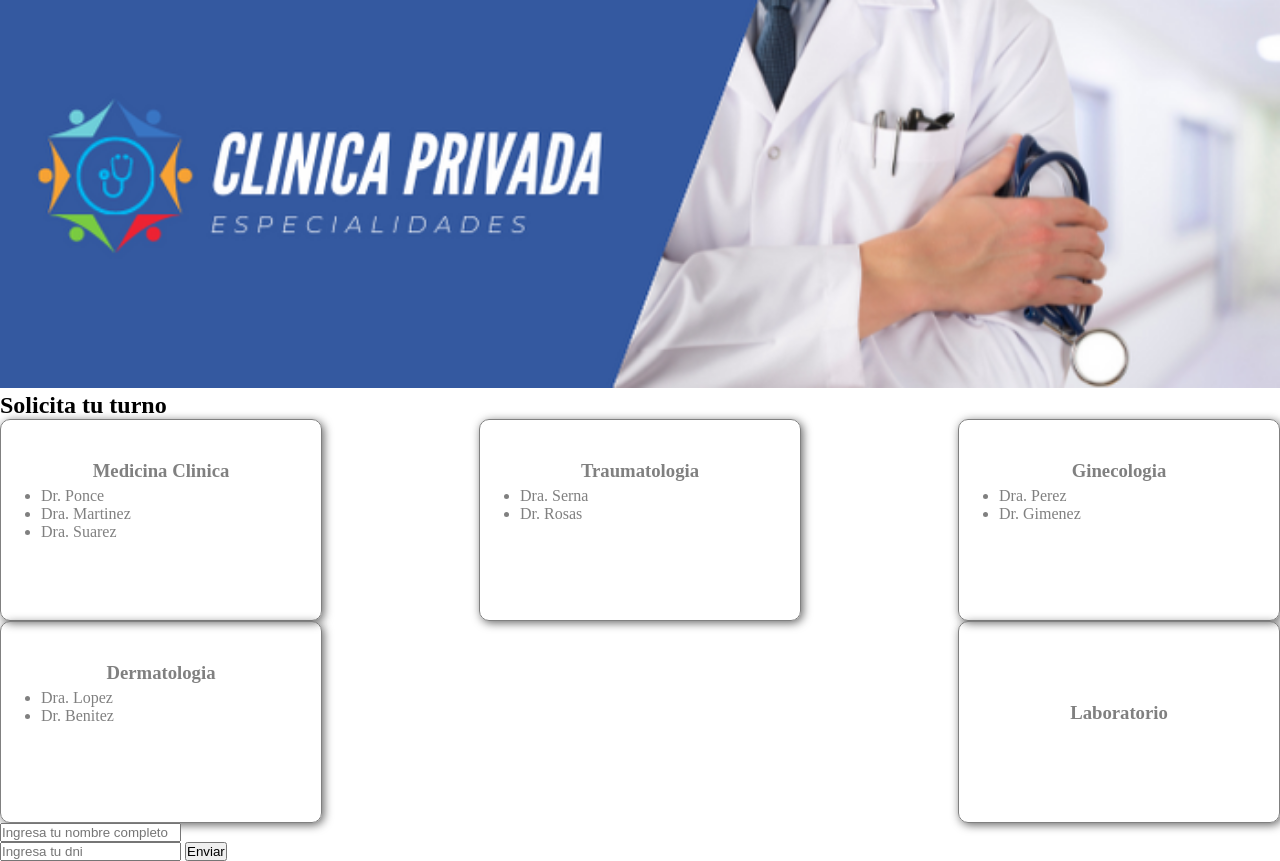
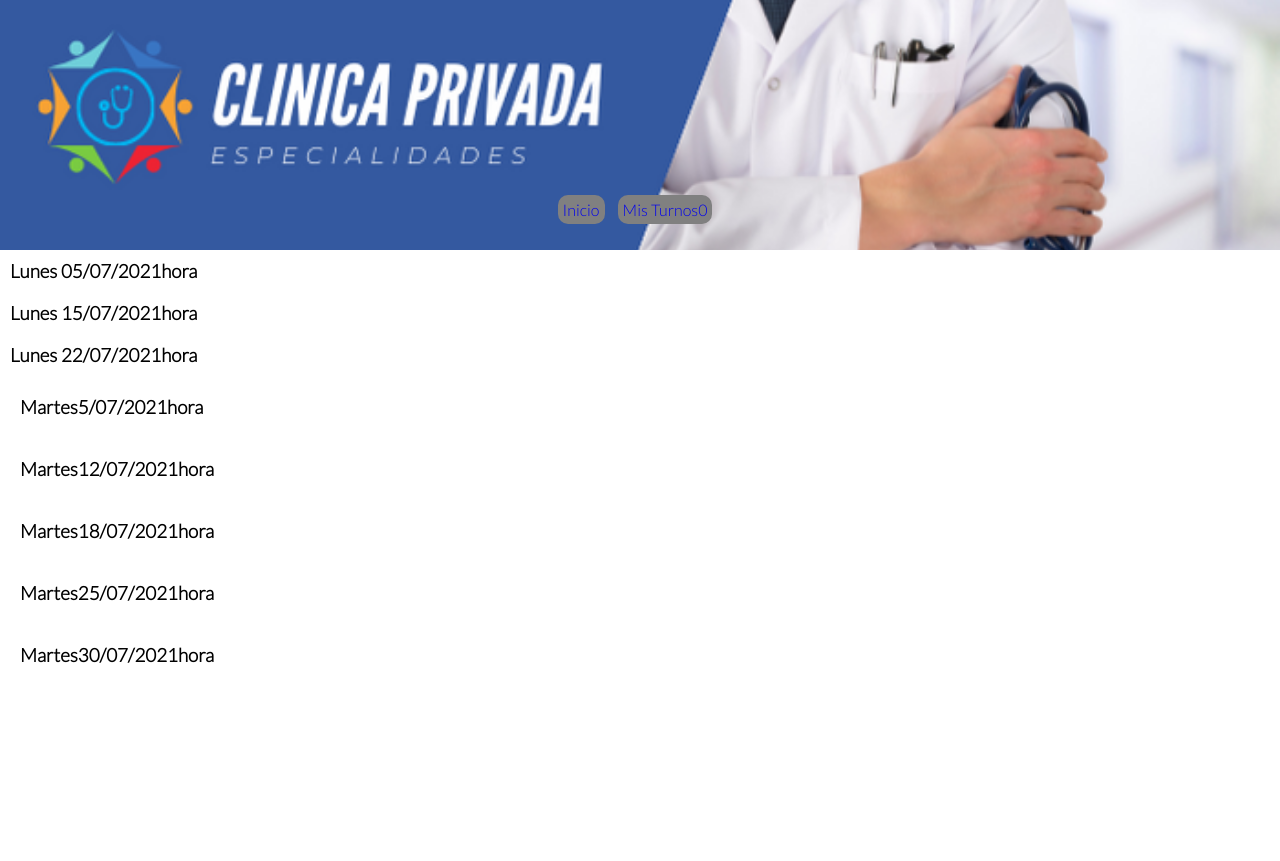
Before and after one commit to AndresCistac/desafios-js, a plain HTML site: page index.html in a window 1280 px wide. After the commit the page ends 800 px from the top, so only its background shows below. Drawn offline with Linux system fonts and the light colour scheme.

Commit message:
desafio 7 y complementario

```diff
--- /dev/null
+++ b/estilos.css
@@ -0,0 +1,67 @@
+*{
+    margin: 0;
+    padding: 0;
+    box-sizing: border-box;
+    font-family: 'Lato', sans-serif;;
+}
+
+header{
+    background-image: url("img/logoClinica.png");
+    background-size: cover;
+    background-position: center;
+    height: 250px;
+}
+
+nav{
+    display: flex;
+    justify-content: center;
+    align-content: center;
+    padding-top: 200px;
+}
+
+
+li{
+    display: inline-block;
+    padding-right: 10px;
+    list-style: none;
+}
+
+li a{
+    padding: 5px;
+    background-color: grey;
+    text-decoration: none;
+    border-radius: 10px;
+
+}
+.turnos {
+    display: inline-block;
+    align-content: center;
+}
+/* .turnos div {
+    display: flex;
+    padding: 10px;
+} */
+
+
+
+.solicitar{
+    width: 200px;
+    position: absolute;
+    opacity: 0;
+    transition: all 0.5s ease-in-out;
+    background-color: grey;
+    color: black;
+    text-decoration: none
+}
+.turnosHover{
+    display: flex;
+    padding: 10px;
+}
+
+.turnosHover:hover .turno1,
+.turnosHover:hover .turno2,
+.turnosHover:hover .turno3{
+    padding-left: 15px;
+    opacity: 1;
+    text-decoration: none;
+}
--- a/index.html
+++ b/index.html
@@ -4,73 +4,60 @@
     <meta charset="UTF-8">
     <meta http-equiv="X-UA-Compatible" content="IE=edge">
     <meta name="viewport" content="width=device-width, initial-scale=1.0">
-    <link rel="stylesheet" href="style.css">
-    <title>Document</title>
+    <link rel="preconnect" href="https://fonts.gstatic.com">
+    <link href="https://fonts.googleapis.com/css2?family=Lato:wght@300&display=swap" rel="stylesheet">
+    <link rel="stylesheet" href="estilos.css">
+    <title>Turnero online</title>
 </head>
 <body>
-    <main>
-    <header class="banner">
-        <img class="banner" src="img/logoClinica.png" alt="banner clinica">
+    <header>
+        <div class="banner"></div>
+        <nav>
+            <!-- Agregar iconios de ion icons o font awesome-->
+            <ul>
+                <li><a href="index.html">Inicio</a></li>
+                <li class="misTurnos">
+                    <a href="misTurnos.html">Mis Turnos<span>0</span> </a></li>
+            </ul>
+        </nav>
     </header>
 
-    <h2>Solicita tu turno</h2>
+    <div class="contenedorTurnos">
 
-    <div class="especialidades">
-        <a class="a-clinica" href="#">
-        <div class="clinica">
+        <div id="turnosClinica" class="turnosClinica">
+            <div class="turnos">
+                <div class="turnosHover">
+                    <h3>Lunes 05/07/2021</h3>
+                    <h3>hora</h3>
+                    <a class="solicitar turno1" href="#">Solicitar</a>
 
-            <h3>Medicina Clinica</h3>
-            <ul>
-                <li>Dr. Ponce</li>
-                <li>Dra. Martinez</li>
-                <li>Dra. Suarez</li>
-            </ul>
+                </div>
+                <div class="turnosHover">
+                    <h3>Lunes 15/07/2021</h3>
+                    <h3>hora</h3>
+                    <a class="solicitar turno2" href="#">Solicitar</a>
+
+                </div>
+                <div class="turnosHover">
+                    <h3>Lunes 22/07/2021</h3>
+                    <h3>hora</h3>
+                    <a class="solicitar turno3" href="#">Solicitar</a>
+
+                </div>
+
+            </div>
+            <!--<div class="turnosPerez">
+                <div></div>
+                <div></div>
+                <div></div>
+            </div> -->
+
         </div>
-    </a>
-
-    <a class="a-traumatologia" href="#">
-    <div class="traumatologia">
-        <h3>Traumatologia</h3>
-        <ul>
-            <li>Dra. Serna</li>
-            <li>Dr. Rosas</li>
-        </ul>
     </div>
-    </a>
-    <a class="a-ginecologia" href="#">
-        <div class="ginecologia">
-            <h3>Ginecologia</h3>
-            <ul>
-                <li>Dra. Perez</li>
-                <li>Dr. Gimenez</li>
-            </ul>
-        </div>
-        </a>
-        <a class="a-dermatologia" href="#">
-            <div class="dermatologia">
-                <h3>Dermatologia</h3>
-                <ul>
-                    <li>Dra. Lopez</li>
-                    <li>Dr. Benitez</li>
-                </ul>
-            </div>
-            </a>
-    <a class="a-laboratorio" href="#">
-    <div class="laboratorio">
-        <h3>Laboratorio</h3>
 
     </div>
-    </a>
-</div>
-
-<form id="formulario">
-    <input id="nombre" type="text" placeholder="Ingresa tu nombre completo"> <br>
-    <input id="dni" type="number" placeholder="Ingresa tu dni">
-</form>
 
 
-
-</main>
     <script src="script.js"></script>
 </body>
 </html>
--- a/script.js
+++ b/script.js
@@ -1,115 +1,53 @@
-// Desafio 5
+let solicitudes = document.getElementsByClassName("solicitar");
+for (let i=0; i < solicitudes.length; i++){
+    solicitudes[i].addEventListener("click", () =>{
+        cantSolicitudes();
+    } )
+}
+function cantSolicitudes() {
+    var numeroSolicitudes = localStorage.getItem("cantSolicitudes");
+    numeroSolicitudes = parseInt(numeroSolicitudes);
+    if(numeroSolicitudes){
+        localStorage.setItem("cantSolicitudes", numeroSolicitudes + 1 );
+        document.querySelector(".misTurnos span").textContent = numeroSolicitudes +1;
+    }else{
+        localStorage.setItem("cantSolicitudes", 1 );
+        document.querySelector(".misTurnos span").textContent = 1;
+    }
+};
 
-// class Turno{
-//     constructor (nombre, apellido, afiliado, especialidad){
-//     this.nombre = nombre;
-//     this.apellido = apellido;
-//     this.afiliado = afiliado;
-//     this.especialidad = especialidad;
-//     }
-//     solicitud() {
-//         console.log("Se solicita turno para "+ this.nombre + " " + this.apellido);
-//     }
+//desafio 7 complementario
+//Constructor para turnos
+class Turno{
+    constructor(id, dia, fecha, hora){
+        this.id = id;
+        this.dia = dia;
+        this.fecha = fecha;
+        this.hora = hora;
+    }
+}
 
-//     aceptar() {
-//         var okey =  prompt("Si es correcta la informacion ingresar OK");
+const turno1 = new Turno("turno1", "Martes","5/07/2021", " hora");
+const turno2 = new Turno("turno2", "Martes","12/07/2021", " hora");
+const turno3 = new Turno("turno3", "Martes","18/07/2021", " hora");
+const turno4 = new Turno("turno4", "Martes","25/07/2021", " hora");
+const turno5 = new Turno("turno5", "Martes","30/07/2021", " hora");
 
-//         if(okey == "OK") {
-//             console.log("Se confirma turno para el Sr/Sra " + this.apellido + " especialidad: " + this.especialidad + ".");
-//         }
-//     }
+const losTurnos = [turno1, turno2, turno3, turno4, turno5];
+let turnosClinica = document.getElementById("turnosClinica");
 
-// }
+for ( const turno of losTurnos ){
+    var turnosDiv = document.createElement("div");
+    turnosDiv.setAttribute("class", "turnos turnosHover");
+    //iterar para la class en el a con el id
+    turnosDiv.innerHTML= `
+                <div class="turnosHover">
+                    <h3> ${turno.dia} </h3>
+                    <h3>${turno.fecha}</h3>
+                    <h3>${turno.hora}</h3>
+                    <a class="solicitar ${turno.id}" href="#">Solicitar</a>
+                </div>`;
 
-// const turno1 = new Turno ("Alicia", "Almada", 212376, "Dermatologia");
-// const turno2 = new Turno ("Leandro", "Perez", 207426,"Clinico");
+                turnosClinica.appendChild(turnosDiv);
 
-// turno1.solicitud();
-// turno1.aceptar();
-
-        //desafio 6 y primer entrega final
-
-// class Turno{
-//     constructor (nombre, apellido, afiliado, especialidad){
-//     this.nombre = nombre;
-//     this.apellido = apellido;
-//     this.afiliado = afiliado;
-//     this.especialidad = especialidad;
-//     }
-//     solicitud() {
-//         console.log("Se solicita turno para "+ this.nombre + " " + this.apellido);
-//     }
-
-
-//     aceptar() {
-//         var okey =  prompt("Si es correcta la informacion ingresar OK");
-
-//         if((okey == "OK") || (okey == "ok")) {
-//             console.log("Se confirma turno para el Sr/Sra " + this.apellido + " especialidad: " + this.especialidad + ".");
-//         } else{
-//             console.log("Le pedimos por favor volver a ingresar los datos, Muchas gracias.")
-//         }
-
-//     }
-
-// }
-// const turnos = [];
-
-
-// turnos.push (new Turno ("Alicia", "Almada", 212376, "Ginecologia"));
-// turnos.push (new Turno ("Leandro", "Perez", 207426,"Clinica"));
-// turnos.push (new Turno ("Alejandra", "Marques", 605446,"Ginecologia"));
-// turnos.push (new Turno ("Marta", "Aguirre", 862356, "Guardia"));
-// console.log(turnos.length);
-
-// console.log(turnos);
-
-
-// for (const turno of turnos){
-//    turno.solicitud();
-// }
-// const ginecologia = turnos.filter(turno => turno.especialidad =="Ginecologia");
-// console.log(ginecologia)
-
-
-//desafio 6 complementario
-
-// class Turno{
-//     constructor (nombre, apellido, afiliado, especialidad){
-//     this.nombre = nombre;
-//     this.apellido = apellido;
-//     this.afiliado = afiliado;
-//     this.especialidad = especialidad;
-//     }
-//     }
-
-// const turnos = [];
-
-
-// turnos.push (new Turno ("Alicia", "Almada", 212376, "Ginecologia"));
-// turnos.push (new Turno ("Leandro", "Perez", 207426,"Clinica"));
-// turnos.push (new Turno ("Alejandra", "Marques", 605446,"Ginecologia"));
-// turnos.push (new Turno ("Marta", "Aguirre", 862356, "Guardia"));
-
-
-// var orden__afiliado = () =>{
-//     turnos.sort((a,b) => {
-//  if(a.afiliado < b.afiliado) return -1
-//     return 1
-//     })
-// }
-// orden__afiliado();
-// console.log(turnos);
-
-//desafio 7
-
-var boton = document.createElement("button");
-boton.type="submit";
-boton.innerText = "Enviar";
-boton.setAttribute("oneclick", "submit");
-document.getElementById("formulario").appendChild(boton);
-
-
-let datos = [];
-datos[0] = document.getElementById("nombre").value;
-datos[1] = document.getElementById("dni").value;
+}
--- a/style.css
+++ /dev/null
@@ -1,126 +0,0 @@
-*{
-    margin: 0px;
-    padding: 0;
-    text-decoration: none;
-}
-
-.banner{
-    width: 100%;
-}
-.especialidades{
-    display: flex;
-    justify-content: space-between;
-    flex-wrap: wrap;
-}
-.clinica{
-    width: 30vh;
-    height: 15vh;
-    padding: 5vh;
-    border: 1px solid grey;
-    border-radius: 10px;
-    box-shadow: 2px 2px 10px #666;
-}
-.clinica h3{
-    text-align: center;
-    padding-bottom: 5px;
-}
-.a-clinica:link{
-    color: grey;
-}
-.a-clinica:visited{
-    color: grey;
-}
-.a-clinica:hover{
-    color: #1F4C8F;
-}
-
-.traumatologia{
-    width: 30vh;
-    height: 15vh;
-    padding: 5vh;
-    border: 1px solid grey;
-    border-radius: 10px;
-    box-shadow: 2px 2px 10px #666;
-}
-.traumatologia h3{
-    text-align: center;
-    padding-bottom: 5px;
-}
-.a-traumatologia:link{
-    color: grey;
-}
-.a-traumatologia:visited{
-    color: grey;
-}
-.a-traumatologia:hover{
-    color: #1F4C8F;
-}
-
-.ginecologia{
-    width: 30vh;
-    height: 15vh;
-    padding: 5vh;
-    border: 1px solid grey;
-    border-radius: 10px;
-    box-shadow: 2px 2px 10px #666;
-}
-.ginecologia h3{
-    text-align: center;
-    padding-bottom: 5px;
-}
-.a-ginecologia:link{
-    color: grey;
-}
-.a-ginecologia:visited{
-    color: grey;
-}
-.a-ginecologia:hover{
-    color: #1F4C8F;
-}
-
-.dermatologia{
-    width: 30vh;
-    height: 15vh;
-    padding: 5vh;
-    border: 1px solid grey;
-    border-radius: 10px;
-    box-shadow: 2px 2px 10px #666;
-}
-.dermatologia h3{
-    text-align: center;
-    padding-bottom: 5px;
-}
-.a-dermatologia:link{
-    color: grey;
-}
-.a-dermatologia:visited{
-    color: grey;
-}
-.a-dermatologia:hover{
-    color: #1F4C8F;
-}
-
-
-
-.laboratorio{
-    width: 30vh;
-    height: 15vh;
-    padding: 5vh;
-    border: 1px solid grey;
-    border-radius: 10px;
-    box-shadow: 2px 2px 10px #666;
-}
-.laboratorio h3{
-    margin: 0;
-    text-align: center;
-    padding-top: 5vh;
-}
-.a-laboratorio:link{
-    color: grey;
-}
-.a-laboratorio:visited{
-    color: grey;
-}
-.a-laboratorio:hover{
-    color: #1F4C8F;
-}
```
Also changed, not shown: misTurnos.html (added, +25 -0 lines).
